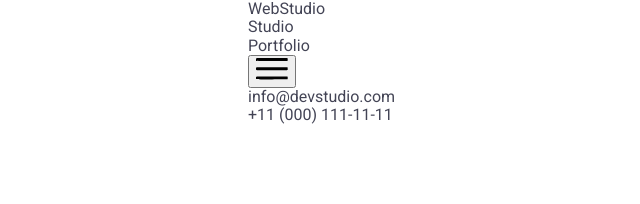
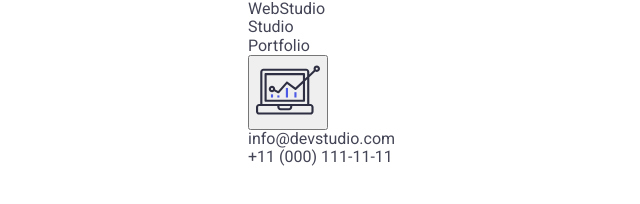
Before and after one commit to chertik77/WebStudio, a website built with Vite: page src/index.html in a window 1280 px wide. Shown: the whole page, without its empty margins (23-663 px from the left). Built offline with nearby package versions, Linux system fonts and the light colour scheme.

Commit message:
style: add svg icons

```diff
--- a/src/index.html
+++ b/src/index.html
@@ -52,9 +52,9 @@
           data-modal-open-mobile-pf>
           <svg
             class="burger-icon"
-            width="32"
-            height="22">
-            <use href="./images/icons.svg#burger-icon"></use>
+            width="64"
+            height="64">
+            <use href="/assets/icons.svg#diagram"></use>
           </svg>
         </button>
         <address class="contacts">
```
Also changed, not shown: src/assets/icons.svg (added).
